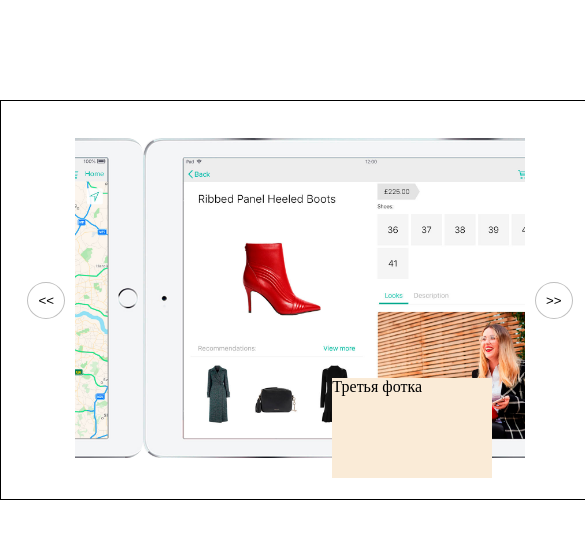
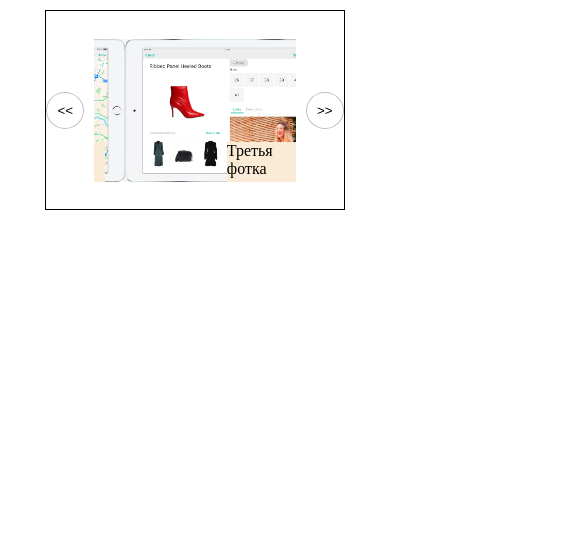
Before and after one commit to DmitriyKhotin/Layout, a plain HTML site: page task4/index.html in a window 390 px wide. Shown: the whole page, 585 px wide, since content can reach past the window. Drawn offline with Linux system fonts and the light colour scheme.

Commit message:
task 4 addaptive

```diff
--- a/task4/index.html
+++ b/task4/index.html
@@ -33,8 +33,23 @@
         const carousel = document.querySelector('.carousel');
         const carouselContainer = document.querySelector('.carousel__container');
         let position = 0;
-        const width = 449;
-        const MAX_WIDTH = -1347;
+
+        const {innerWidth, innerHeight} = window;
+
+        const conf = {
+          _width: 449,
+          get width() {
+            return this._width;
+          },
+          set width(newValue) {
+            position = 0;
+            draw();
+            this._width = newValue;
+          },
+          get MAX_WIDTH() {
+            return this.width * -3;
+          }
+        }
 
         let intervalId = setInterval(() => slideToRight(), 2000);
 
@@ -46,29 +61,52 @@
 
         document.querySelector('.carousel__buttonLeft').onclick = slideToLeft;
 
+        function calculateSize(innerWidth, innerHeight) {
+          if (innerWidth < 520 || innerHeight < 370) {
+            conf.width = 202;
+            return
+          }
+
+          if (innerWidth < 700 || innerHeight < 450) {
+            conf.width = 400;
+            return
+          }
+
+          conf.width = 449;
+        }
+
+        calculateSize(innerWidth, innerHeight);
+
         function draw() {
           carouselContainer.style.marginLeft = position + 'px';
         }
 
         function slideToLeft() {
           if (position) {
-            position = position + width;
+            position = position + conf.width;
           } else {
-            position = MAX_WIDTH;
+            position = conf.MAX_WIDTH;
           }
 
           draw();
         }
 
         function slideToRight() {
-          if (position === MAX_WIDTH) {
+          console.log(conf.width)
+          if (position === conf.MAX_WIDTH) {
             position = 0;
           } else {
-            position = position - width;
+            position = position - conf.width;
           }
 
           draw();
         }
+
+        window.addEventListener('resize', function (event) {
+          const { innerHeight, innerWidth } = event.target;
+
+          calculateSize(innerWidth, innerHeight);
+        })
     </script>
 </body>
 </html>
--- a/task4/style.css
+++ b/task4/style.css
@@ -5,7 +5,7 @@
 }
 
 .carousel {
-  margin: 100px auto;
+  margin: 50px auto;
   height: 400px;
   width: 600px;
   display: flex;
@@ -24,7 +24,7 @@
 }
 
 .carousel__wrapper {
-  width: 450px;
+  width: 449px;
   height: 380px;
   margin: 0 10px;
   padding: 28px 0;
@@ -42,12 +42,11 @@
 
 .carousel__item {
   width: 449px;
-  height: 320px;
+  height: 100%;
 }
 
 .element {
   position: relative;
-  border-radius: 16px;
   background-repeat: no-repeat;
   background-size: cover;
 }
@@ -61,3 +60,52 @@
   bottom: -20px;
   right: 100px;
 }
+
+@media (max-width: 699px), (max-height: 449px) {
+  .carousel {
+    width: 500px;
+    height: 350px;
+    margin: 10px auto;
+  }
+
+  .carousel__wrapper {
+    width: 400px;
+    height: 285px;
+    padding: 0;
+  }
+
+  .carousel__container {
+    height: 285px;
+  }
+
+  .carousel__item {
+    width: 400px;
+  }
+}
+
+@media (max-width: 519px), (max-height: 369px) {
+  .carousel {
+    width: 300px;
+    height: 200px;
+  }
+
+  .carousel__wrapper {
+    width: 202px;
+    height: 143px;
+    padding: 0;
+  }
+
+  .carousel__container {
+    height: 143px;
+  }
+
+  .carousel__item {
+    width: 202px;
+  }
+
+  .element__text {
+    width: 80px;
+    height: 60px;
+    right: 20px;
+  }
+}
```
